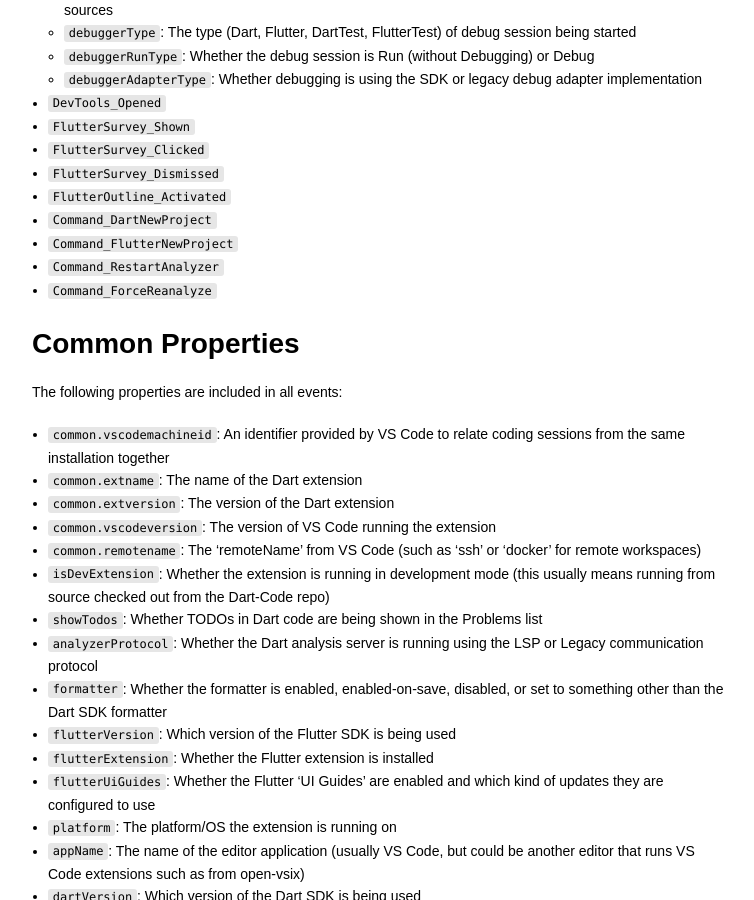
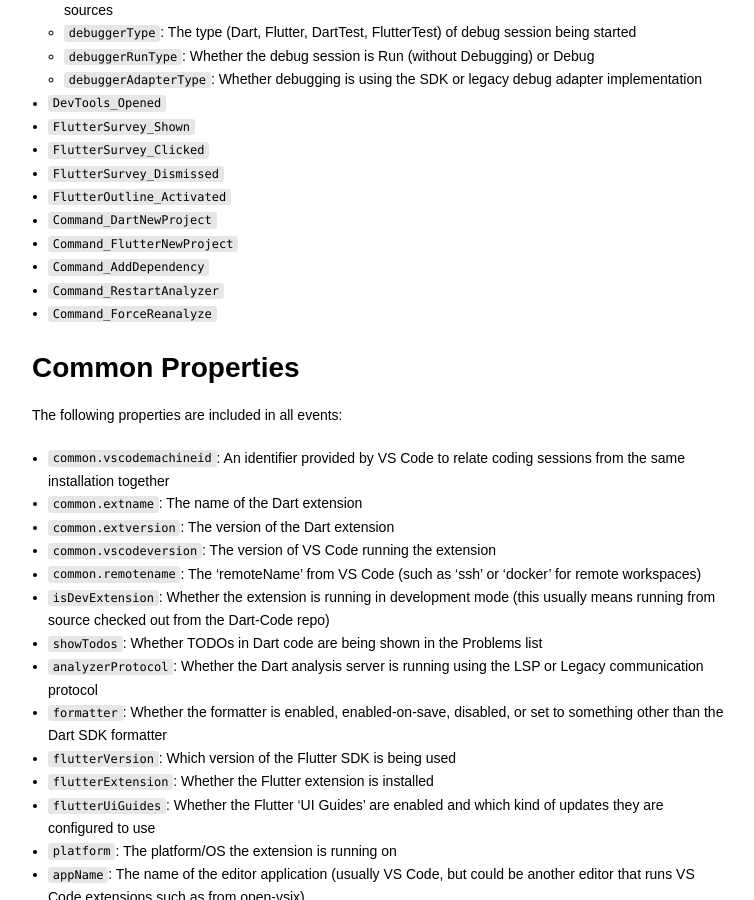
Before and after one commit to Dart-Code/Website, a Jekyll site: the page built from _docs/analytics.md, in a window 1280 px wide and 900 px high, scrolled down 893 px. Shown: the whole window, without its empty margins (328-1082 px from the left). Built offline with Jekyll 4.4.1, drawn with Linux system fonts in a browser that asks for light colours.

Commit message:
Update analytics list

```diff
--- a/_docs/analytics.md
+++ b/_docs/analytics.md
@@ -36,6 +36,7 @@
 - `FlutterOutline_Activated`
 - `Command_DartNewProject`
 - `Command_FlutterNewProject`
+- `Command_AddDependency`
 - `Command_RestartAnalyzer`
 - `Command_ForceReanalyze`
 
```
